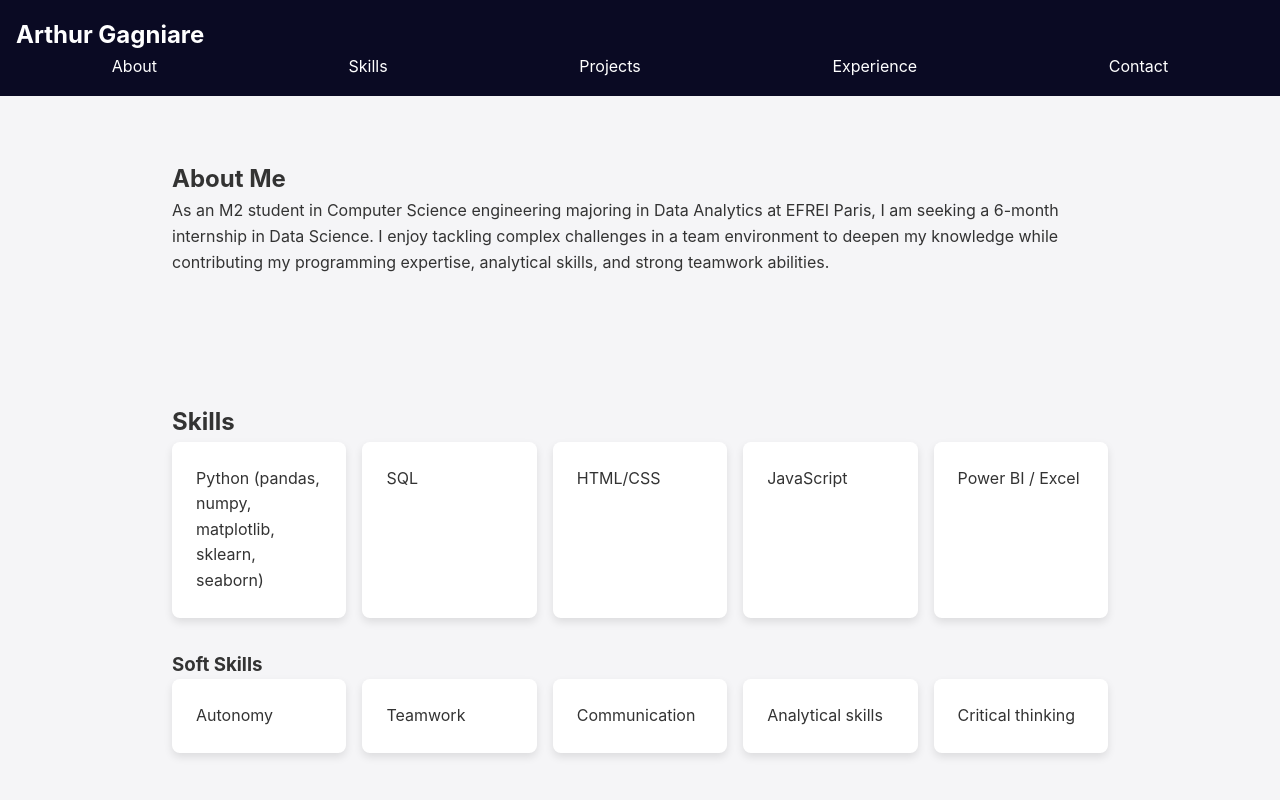
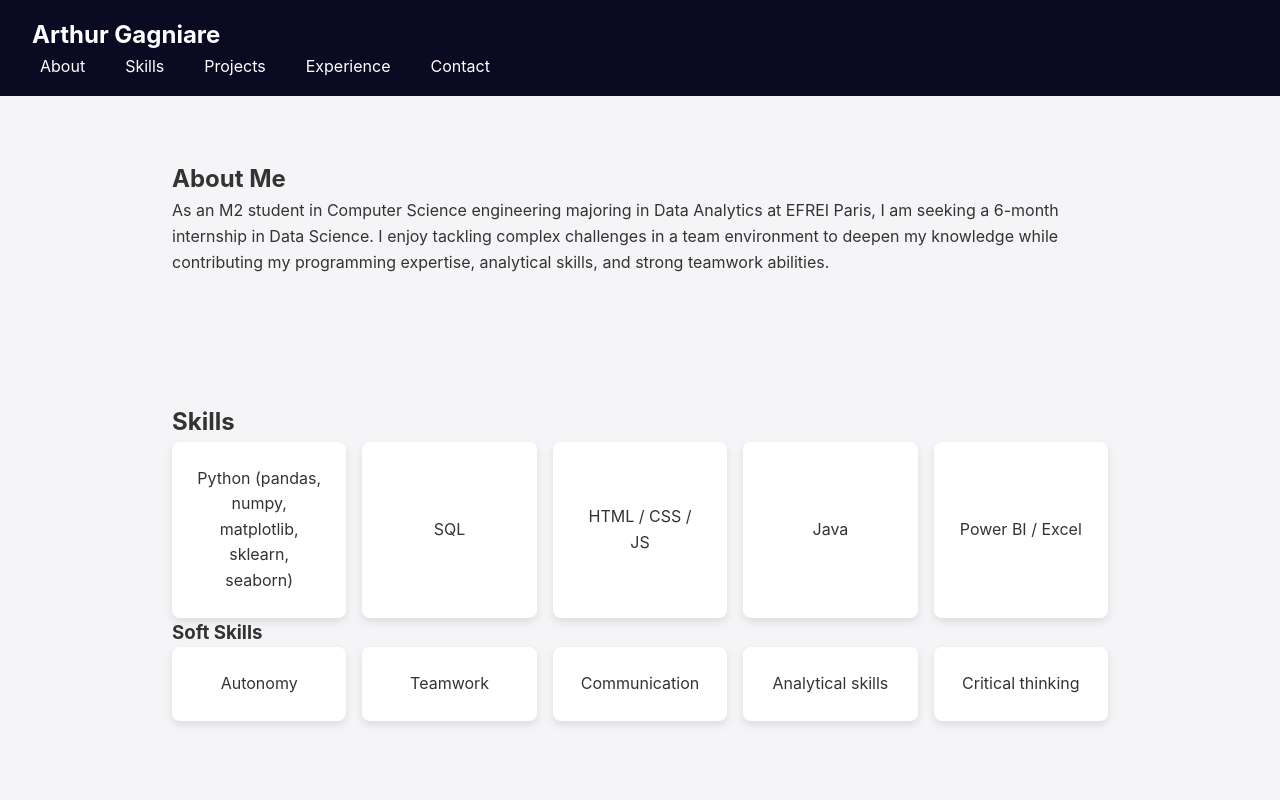
Before and after one commit to AGagniare/Portfolio, a plain HTML site: page index.html in a window 1280 px wide. Shown: the top 800 px of the page. Drawn offline with Linux system fonts and the light colour scheme.

Commit message:
center skill / more space

```diff
--- a/index.html
+++ b/index.html
@@ -31,8 +31,8 @@
       <div class="skills-grid">
         <div class="skill">Python (pandas, numpy, matplotlib, sklearn, seaborn)</div>
         <div class="skill">SQL</div>
-        <div class="skill">HTML/CSS</div>
-        <div class="skill">JavaScript</div>
+        <div class="skill">HTML / CSS / JS</div>
+        <div class="skill">Java</div>
         <div class="skill">Power BI / Excel</div>
       </div>
       <h3>Soft Skills</h3>
--- a/style.css
+++ b/style.css
@@ -13,11 +13,15 @@ body {
   line-height: 1.6;
 }
 
+/* Header Styling */
 .header {
+  display: flex;
+  justify-content: space-between;
+  align-items: center;
   position: sticky;
   top: 0;
   background: #0a0a23;
-  padding: 1em;
+  padding: 1em 2em;
   color: #ffffff;
   z-index: 1000;
 }
@@ -25,12 +29,14 @@ body {
 .logo {
   font-size: 1.5em;
   font-weight: bold;
+  margin-right: 2em; /* Add space between the logo and nav links */
 }
 
 .nav-links {
   display: flex;
   justify-content: space-around;
   list-style: none;
+  gap: 1.5em; /* Additional space between nav links */
 }
 
 .nav-links a {
@@ -44,6 +50,7 @@ body {
   color: #4CAF50;
 }
 
+/* Section Styling */
 .section {
   padding: 4em 2em;
   max-width: 1000px;
@@ -60,24 +67,39 @@ body {
   }
 }
 
-.skills-grid, .project, .experience-item {
-  margin-bottom: 2em;
-}
-
+/* Skills Grid Styling */
 .skills-grid {
   display: grid;
   grid-template-columns: repeat(auto-fit, minmax(150px, 1fr));
   gap: 1em;
 }
 
-.skill, .project, .experience-item {
+.skill {
+  padding: 1.5em;
+  background: #fff;
+  border-radius: 8px;
+  box-shadow: 0 4px 8px rgba(0, 0, 0, 0.1);
+  display: flex;
+  justify-content: center;
+  align-items: center;
+  text-align: center;
+  transition: transform 0.3s ease;
+}
+
+.skill:hover {
+  transform: translateY(-5px);
+}
+
+/* Project and Experience Styling */
+.project, .experience-item {
   background: #fff;
   border-radius: 8px;
   padding: 1.5em;
   box-shadow: 0 4px 8px rgba(0, 0, 0, 0.1);
+  margin-bottom: 2em;
 }
 
-.skill:hover, .project:hover, .experience-item:hover {
+.project:hover, .experience-item:hover {
   transform: translateY(-5px);
   transition: transform 0.3s ease;
 }
@@ -86,6 +108,7 @@ body {
   color: #4CAF50;
 }
 
+/* Link Styling */
 a {
   color: #1e88e5;
   text-decoration: none;
@@ -95,7 +118,7 @@ a:hover {
   text-decoration: underline;
 }
 
-/* Responsive */
+/* Responsive Styling */
 @media (max-width: 768px) {
   .nav-links {
     flex-direction: column;
```
